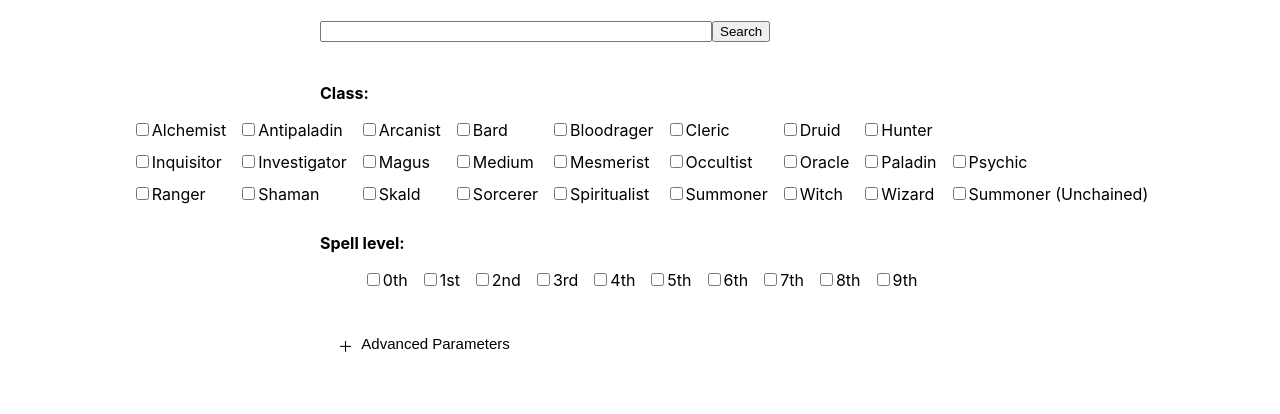
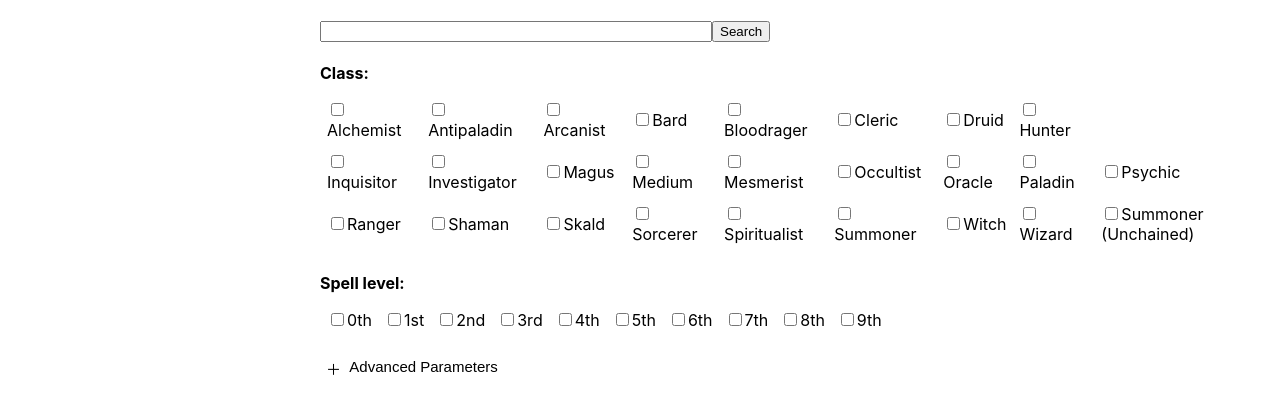
Before and after one commit to bhudnell/pf1-spells, a React (Create React App) app in the folder client/: page / in a window 1280 px wide. Shown: the top 414 px of the page. Built offline with nearby package versions, Linux system fonts and the light colour scheme.

Commit message:
some more styling

```diff
--- a/client/src/App.css
+++ b/client/src/App.css
@@ -25,9 +25,8 @@ table.bordered {
   border-collapse: collapse;
 }
 
-table {
-  margin-left: auto;
-  margin-right: auto;
+table.parameters {
+  margin-left: 25%;
 }
 
 th {
@@ -45,10 +44,6 @@ th, td {
   text-align: left;
 }
 
-.blob {
-  padding: 15px;
-}
-
 .results {
   margin-left: 10%;
   margin-right: 10%;
@@ -59,7 +54,6 @@ th, td {
   text-align: left;
   cursor: pointer;
   background-color: white;
-  padding: 18px;
   border: none;
   outline: none;
   font-size: 15px;
@@ -75,8 +69,6 @@ th, td {
 }
 
 .ReactCollapse--collapse {
-  border: 1px solid black;
-  border-radius: 10px;
   transition: height 500ms;
   content: center;
   margin-left: 25%;
--- a/client/src/BasicParameters.js
+++ b/client/src/BasicParameters.js
@@ -61,9 +61,9 @@ export const BasicParameters = props => {
         <form onSubmit={props.onSubmit}>
             <input id="searchText" type="text" onChange={props.onTextChange}/>
             <input type="submit" value="Search"/>
-            <br /><br />
+            <br />
             <h4 className="parameterLabel">Class:</h4>
-            <table>
+            <table className="parameters">
                 <tbody>
                     <tr>
                         {createTableRow(classes.slice(0, 8))}
@@ -77,7 +77,7 @@ export const BasicParameters = props => {
                 </tbody>
             </table>
             <h4 className="parameterLabel">Spell level:</h4>
-            <table>
+            <table className="parameters">
                 <tbody>
                     <tr>
                         {createTableRow(spellLevel)}
```
